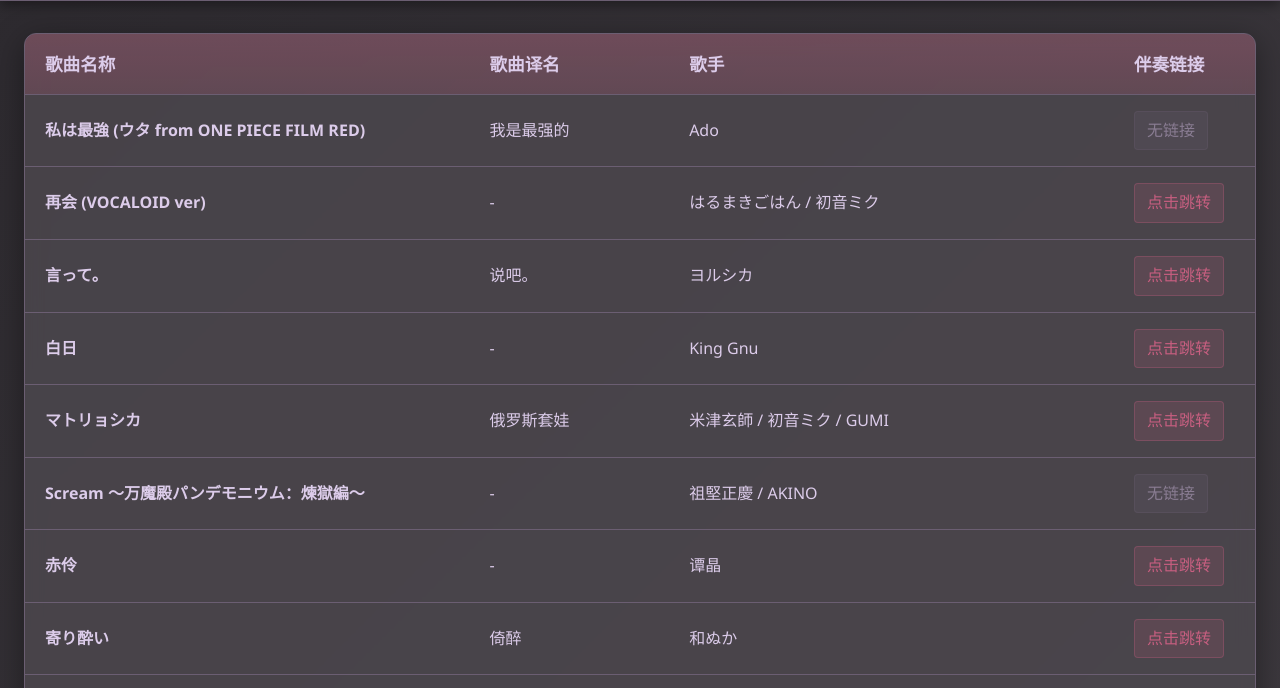
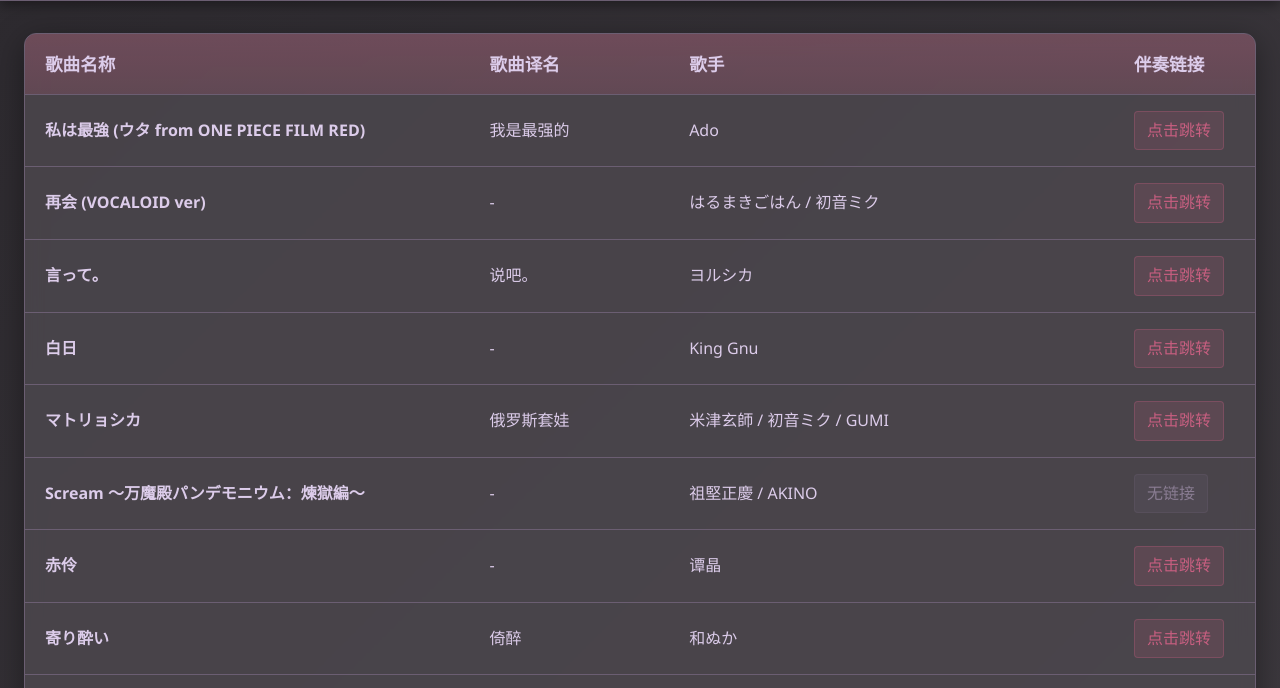
Before and after one commit to rinne-ovo/PlaylistforAphacii, a plain HTML site: page index.html in a window 1280 px wide. Shown: the part 82-770 px from the top of the page. Drawn offline with Linux system fonts and the light colour scheme.

Commit message:
Update index.html
添加伴奏 私は最強

```diff
--- a/index.html
+++ b/index.html
@@ -298,7 +298,7 @@
     <script>
         // 歌曲数据
         const songsData = [
-            { name: "私は最強 (ウタ from ONE PIECE FILM RED)", translatedName: "我是最强的", artist: "Ado", accompanimentLink: "" },
+            { name: "私は最強 (ウタ from ONE PIECE FILM RED)", translatedName: "我是最强的", artist: "Ado", accompanimentLink: "https://www.bilibili.com/video/BV1RRH1zZEuL/" },
             { name: "再会 (VOCALOID ver)", translatedName: "", artist: "はるまきごはん / 初音ミク", accompanimentLink: "https://www.bilibili.com/video/BV1NK4y1X7D1/?spm_id_from=333.337.search-card.all.click&vd_source=3e1817f52f3e73f6a35beabe10815615" },
             { name: "言って。", translatedName: "说吧。", artist: "ヨルシカ", accompanimentLink: "https://www.bilibili.com/video/BV1SE411h7Vj/?spm_id_from=333.337.search-card.all.click&vd_source=3e1817f52f3e73f6a35beabe10815615" },
             { name: "白日", translatedName: "", artist: "King Gnu", accompanimentLink: "https://www.bilibili.com/video/BV1HisMemEnv?spm_id_from=333.788.videopod.episodes&vd_source=3e1817f52f3e73f6a35beabe10815615&p=2" },
```
